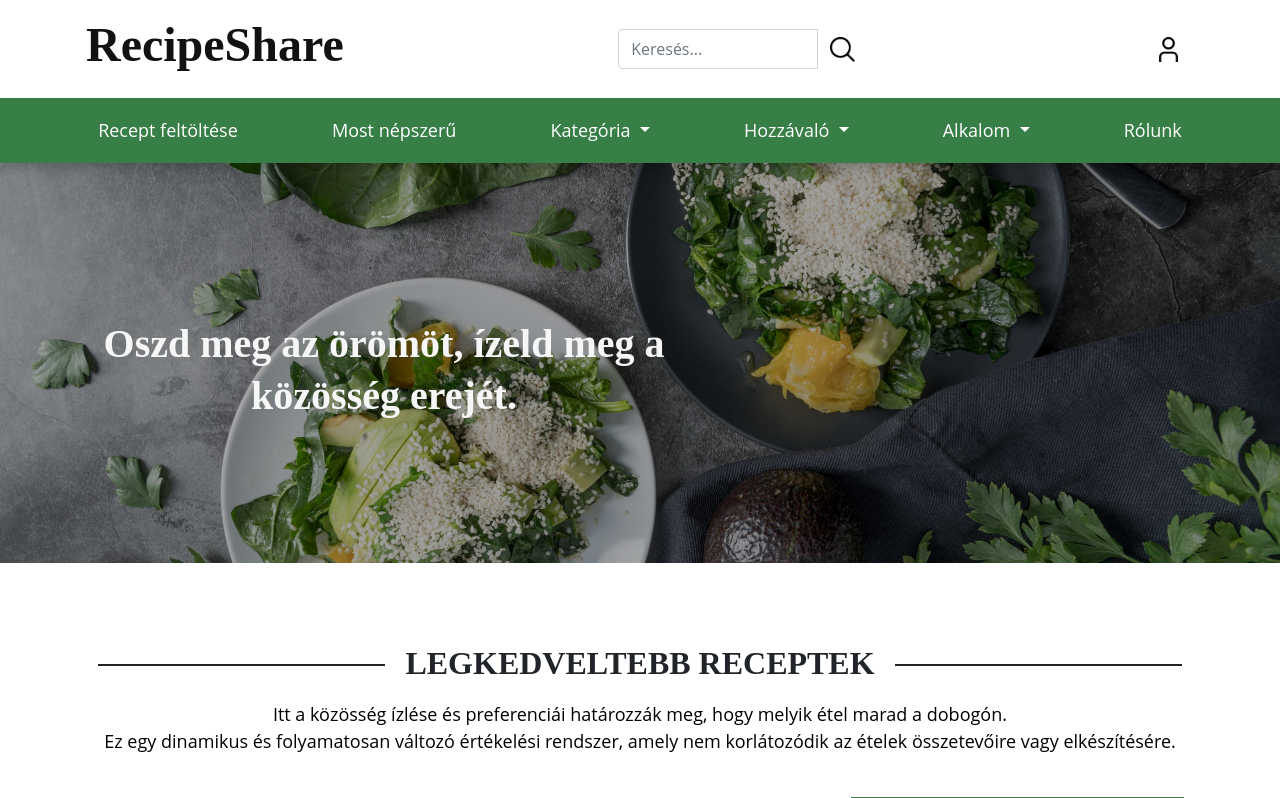
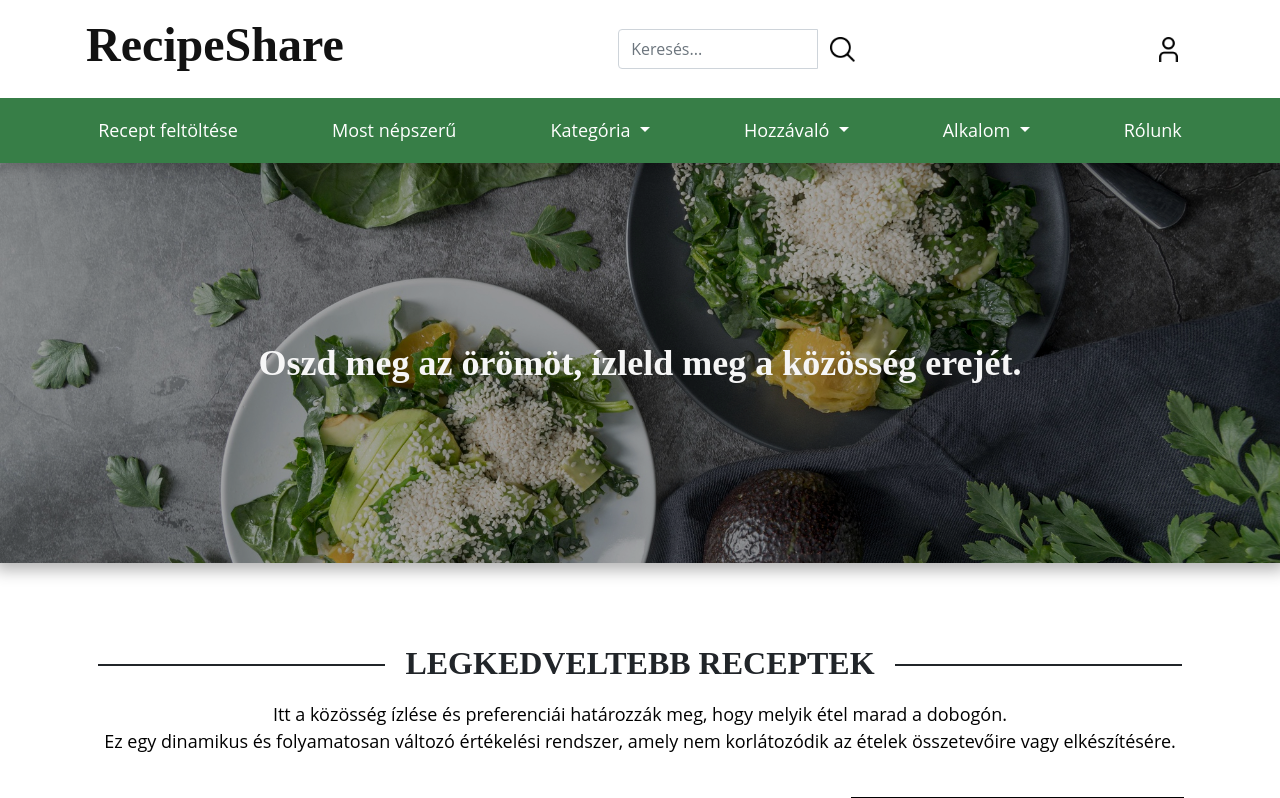
Before and after one commit to KT1M1/Project, a PHP site: page / in a window 1280 px wide. Shown: the top 798 px of the page. Run offline with PHP 8.4, Linux system fonts and the light colour scheme.

Commit message:
Revamp main page design

```diff
--- a/client/assets/css/navbar.css
+++ b/client/assets/css/navbar.css
@@ -68,7 +68,7 @@ header{
     top: 0;
     z-index: 2;
     background-color: white;
-    box-shadow: 0px 1px 15px rgba(0, 0, 0, 0.3);
+    box-shadow: 0px 2px 15px rgba(0, 0, 0, 0.3);
 }
 
 .myanchor{
--- a/client/assets/css/popular.css
+++ b/client/assets/css/popular.css
@@ -61,7 +61,7 @@
 
 .card-div:hover {
     transform: translateY(-5px);
-    box-shadow: 0 0 10px rgba(0, 0, 0, 0.3); /* Add a subtle box shadow for the popping effect */
+    box-shadow: 0 0 10px rgba(0, 0, 0, 0.3);
 }
 
 .card-div {
@@ -72,8 +72,8 @@
     padding: 10px;
     margin: 10px;
     max-width: 600px;
-    border: #377E47 1px solid;
-    transition: transform 0.3s ease, box-shadow 0.3s ease; /*Transition*/
+    border: #000 1px solid;
+    transition: transform 0.3s ease, box-shadow 0.3s ease;
 }
 
 .card-text {
--- a/client/assets/css/style.css
+++ b/client/assets/css/style.css
@@ -1,11 +1,3 @@
-/*BANNER*/
-/*.banner-img{
-    width: 100%;
-    height: auto;
-    display: block;
-    margin: 0 auto;
-    box-shadow: 0px 1px 15px rgba(0, 0, 0, 0.3);
-}*/
 .banner-img{
     bottom: 0;
     height: 100%;
@@ -19,23 +11,25 @@
 }
 
 .banner-container{
+    display: flex;
     height: 400px;
     width: auto;
     position: relative;
+    text-align: center;
+    align-items: center;
+    justify-content: center;
+    box-shadow: 0px 2px 15px 5px rgba(0, 0, 0, 0.3);
 }
 
 .text-overlay{
     position: absolute;
-    top: 50%;
-    left: 50%;
-    transform: translate(-90%, -40%);
-    text-align: center;
-    color: #f6f6f6; /* Set the text color */
+    color: #f6f6f6;
 }
 
 .banner-txt {
     font-size: 18px;
     line-height: 1.3;
+    margin: 2rem;
 }
 
 @media screen and (min-width: 600px) {
@@ -46,7 +40,7 @@
 
 @media screen and (min-width: 900px) {
     .banner-txt {
-        font-size: 40px;
+        font-size: 36px;
     }
 }
 
@@ -65,7 +59,7 @@
     position: relative;
     margin: 0;
     width: fit-content;
-    background-color: white;
+    background-color: #fff;
     z-index: 1;
     margin: 0 auto;
     padding: 0 20px;
@@ -134,7 +128,7 @@
 }
 .ctg-button{
     background-color: #377E47;
-    color: white;
+    color: #fff;
     border: 0;
     padding: 0.5rem 1.5rem;
     margin-top: 1rem;
@@ -145,7 +139,7 @@
 .divider-left{
     position: relative;
     width: fit-content;
-    background-color: white;
+    background-color: #fff;
     z-index: 1;
     margin-left: 10%;
     padding: 0 20px;
--- a/client/inc/head.php
+++ b/client/inc/head.php
@@ -71,7 +71,7 @@
                         <ul class="dropdown-menu" aria-labelledby="navbarDropdownMenuLink">
                             <li><a class="dropdown-item" href="#">Karácsony</a></li>
                             <li><a class="dropdown-item" href="#">Húsvét</a></li>
-                            <li><a class="dropdown-item" href="#">Újév</a></li>
+                            <li><a class="dropdown-item" href="#">Szilveszter</a></li>
                         </ul>
                     </li>
                     <li class="nav-item">
--- a/client/pages/main.php
+++ b/client/pages/main.php
@@ -1,7 +1,7 @@
 <div class="banner-container">
     <img class="banner-img" src="./client/assets/img/banner1.jpg">
     <div class="text-overlay">
-        <h2 class="banner-txt">Oszd meg az örömöt, ízeld meg a közösség erejét.</h2>
+        <h2 class="banner-txt">Oszd meg az örömöt, ízleld meg a közösség erejét.</h2>
     </div>
 </div>
 
```
